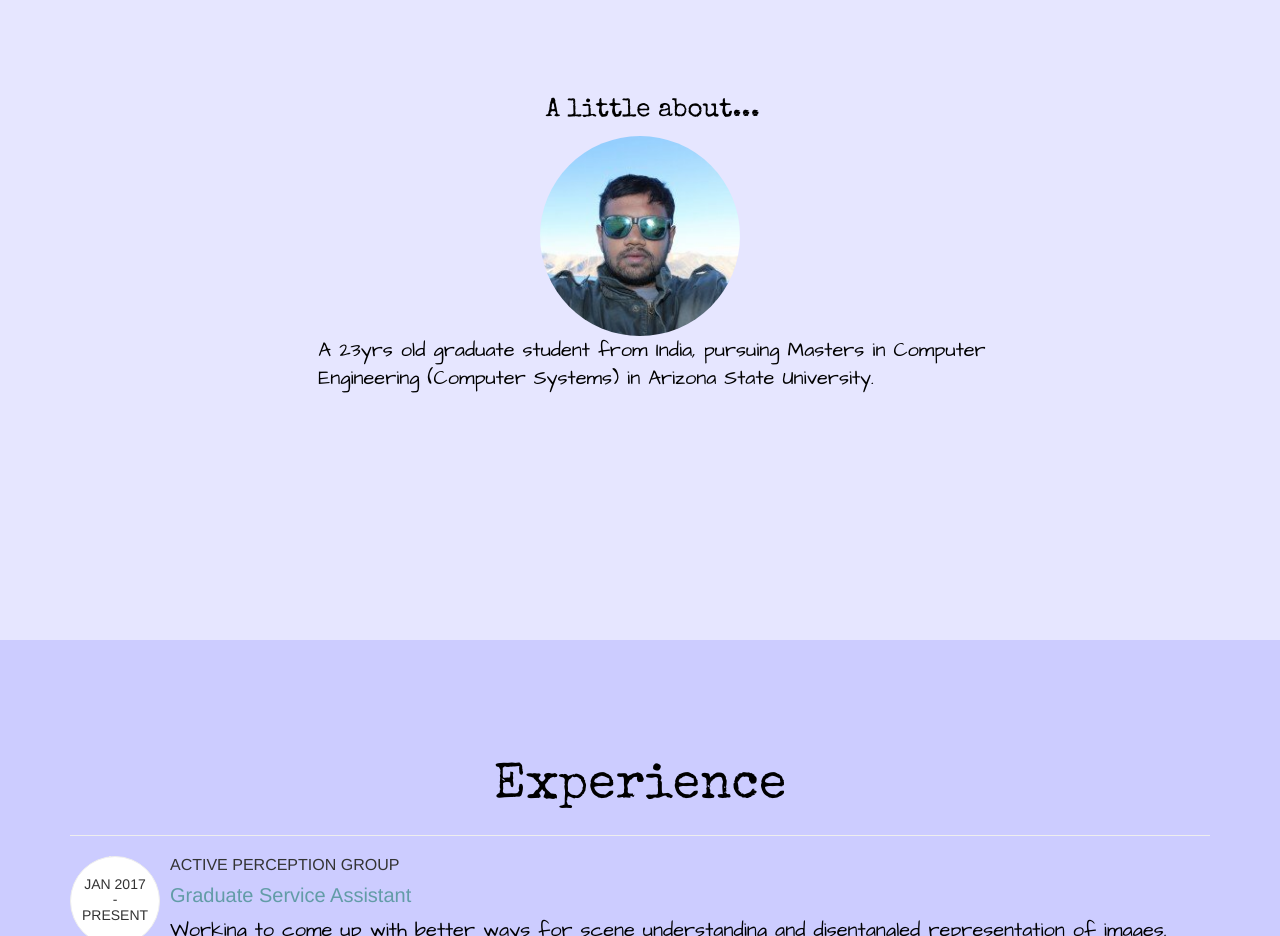
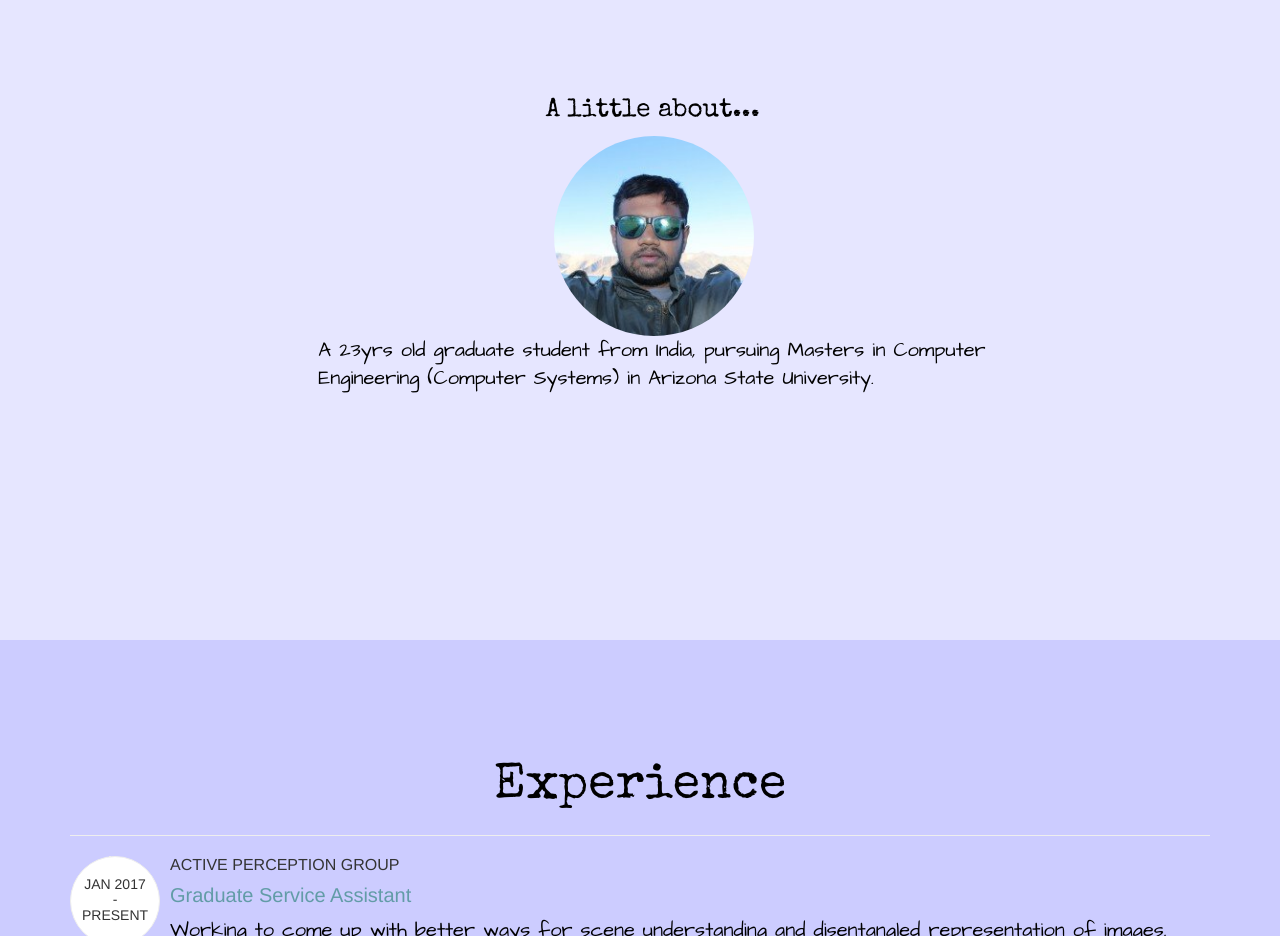
Before and after one commit to ru1saha/ru1saha.github.io, a plain HTML site: page index.html in a window 1280 px wide. Shown: the part 960-1896 px from the top of the page. Drawn offline with nearby package versions, Linux system fonts and the light colour scheme.

Commit message:
Update home-style.css

```diff
--- a/Content/home-style.css
+++ b/Content/home-style.css
@@ -31,7 +31,7 @@ img {
     width: 200px;
     padding: 0;
     border-radius: 300px;
-    margin-left: 7em;
+    margin-left: 8em;
     margin-right: auto;
 }
 nav {
```
